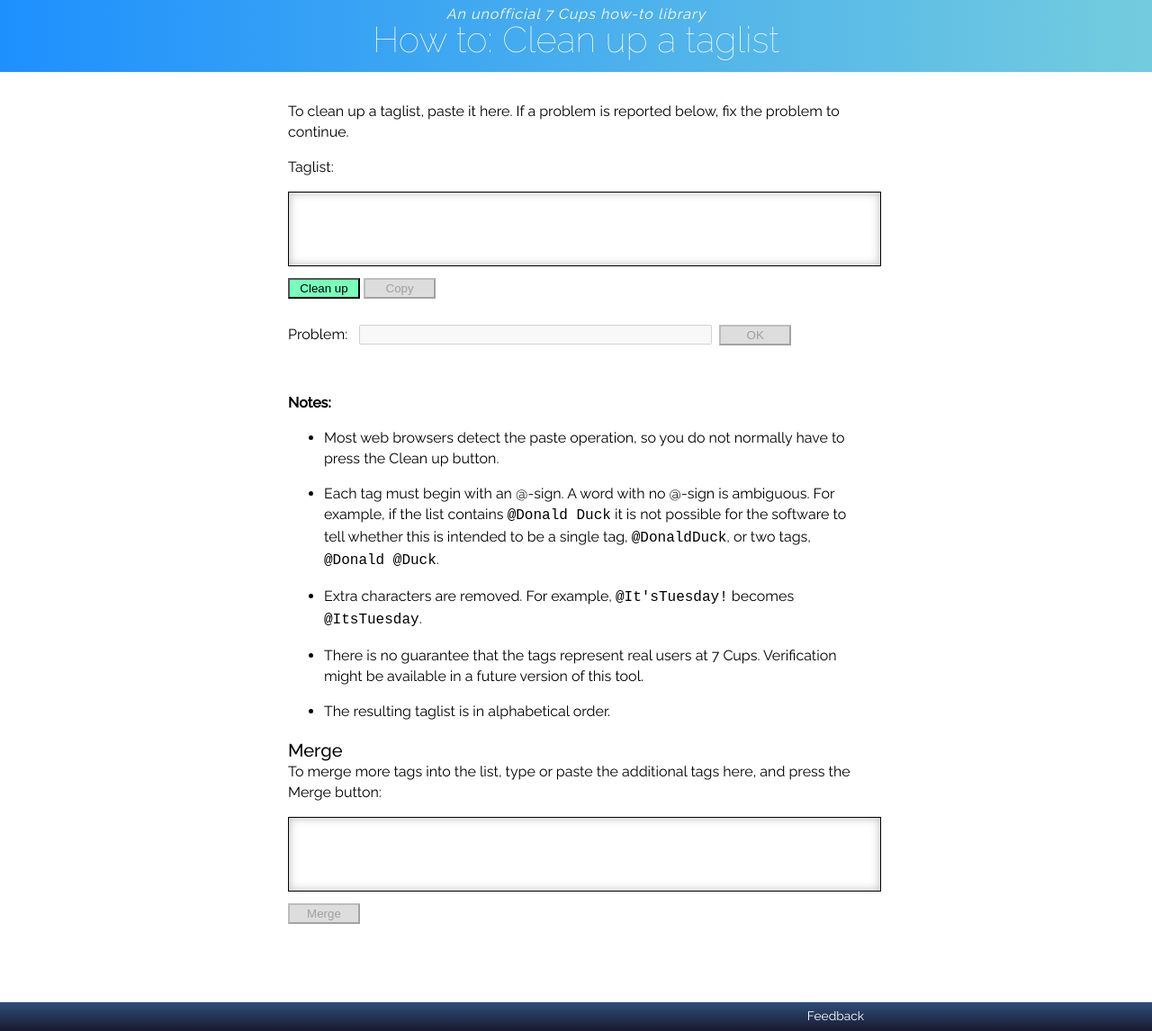
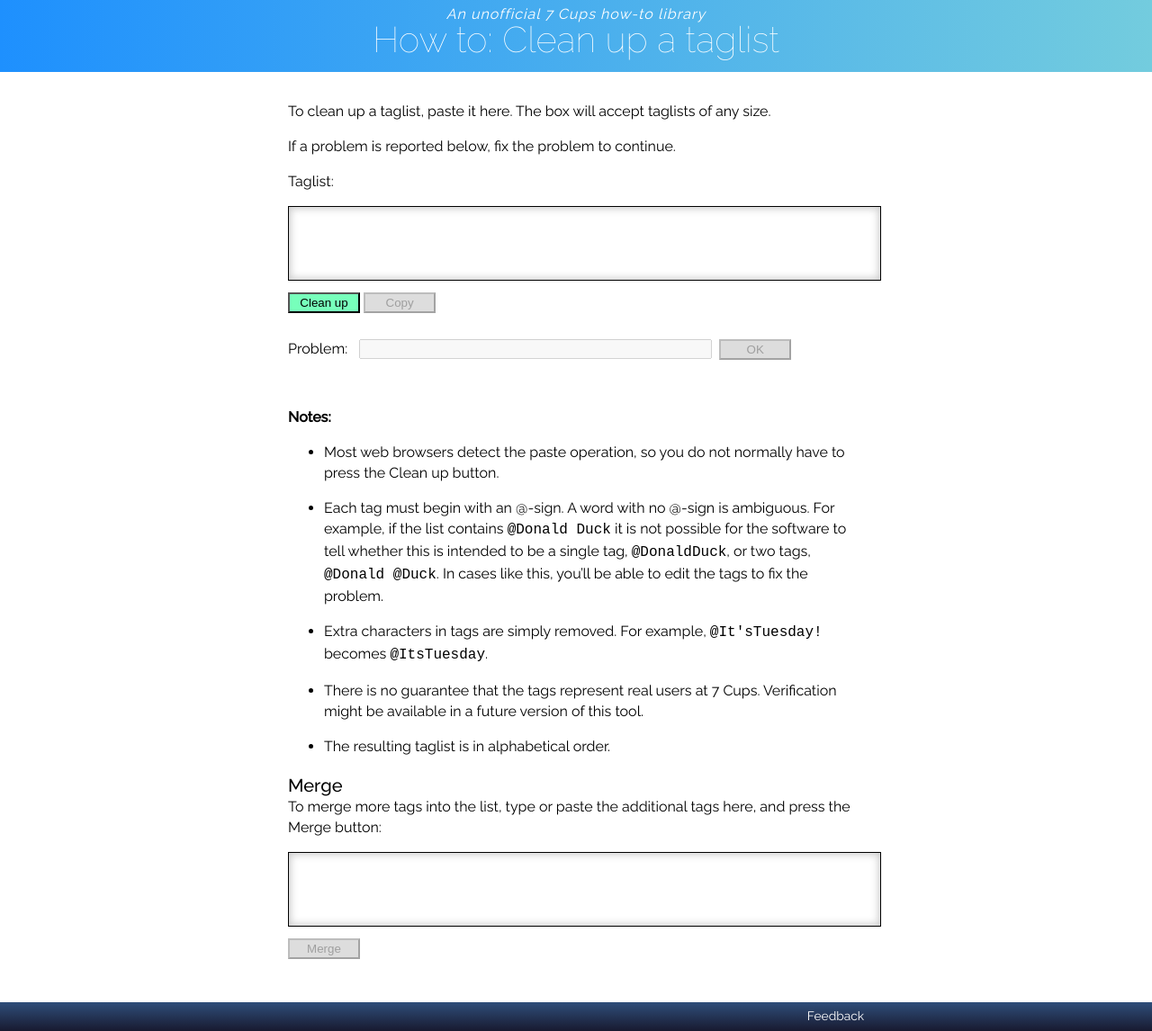
Before and after one commit to RarelyCharlie/rarelycharlie.github.io, a Jekyll site: the page built from _howto/taglist-cleanup.md, in a window 1280 px wide and 1146 px high. Shown: the whole window at 90% size. Built offline with Jekyll 4.4.1, drawn with Linux system fonts in a browser that asks for light colours.

Commit message:
some rewording

```diff
--- a/_howto/taglist-cleanup.md
+++ b/_howto/taglist-cleanup.md
@@ -152,7 +152,9 @@ Cleanup = {
 		}
 	}
 </script>
-To clean up a taglist, paste it here. If a problem is reported below, fix the problem to continue.
+To clean up a taglist, paste it here. The box will accept taglists of any size.
+
+If a problem is reported below, fix the problem to continue.
 
 Taglist:
 
@@ -169,9 +171,9 @@ Problem: <input type="text" id="problem-tags" onkeyup="Cleanup.tagskey()" disabl
 
  - Most web browsers detect the paste operation, so you do not normally have to press the Clean up button.
 
- - Each tag must begin with an @-sign. A word with no @-sign is ambiguous. For example, if the list contains `@Donald Duck` it is not possible for the software to tell whether this is intended to be a single tag, `@DonaldDuck`, or two tags, `@Donald @Duck`.
+ - Each tag must begin with an @-sign. A word with no @-sign is ambiguous. For example, if the list contains `@Donald Duck` it is not possible for the software to tell whether this is intended to be a single tag, `@DonaldDuck`, or two tags, `@Donald @Duck`. In cases like this, you'll be able to edit the tags to fix the problem.
 
- - Extra characters are removed. For example, `@It'sTuesday!` becomes `@ItsTuesday`.
+ - Extra characters in tags are simply removed. For example, `@It'sTuesday!` becomes `@ItsTuesday`.
 
  - There is no guarantee that the tags represent real users at 7 Cups. Verification might be available in a future version of this tool.
 
```
